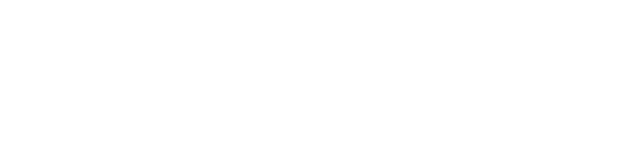
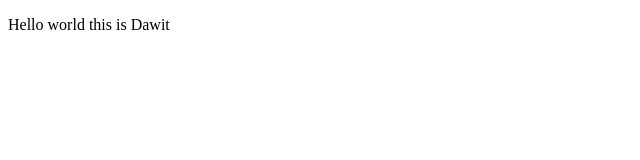
Before and after one commit to Dawit2321/web-app, a plain HTML site: page index.html in a window 1280 px wide. Shown: the whole page, without its empty margins (0-640 px from the left). Drawn offline with Linux system fonts and the light colour scheme.

Commit message:
Added p tage

```diff
--- a/index.html
+++ b/index.html
@@ -6,6 +6,6 @@
     <title>Document</title>
 </head>
 <body>
-
+   <p>Hello world this is Dawit</p>
 </body>
 </html>
```
